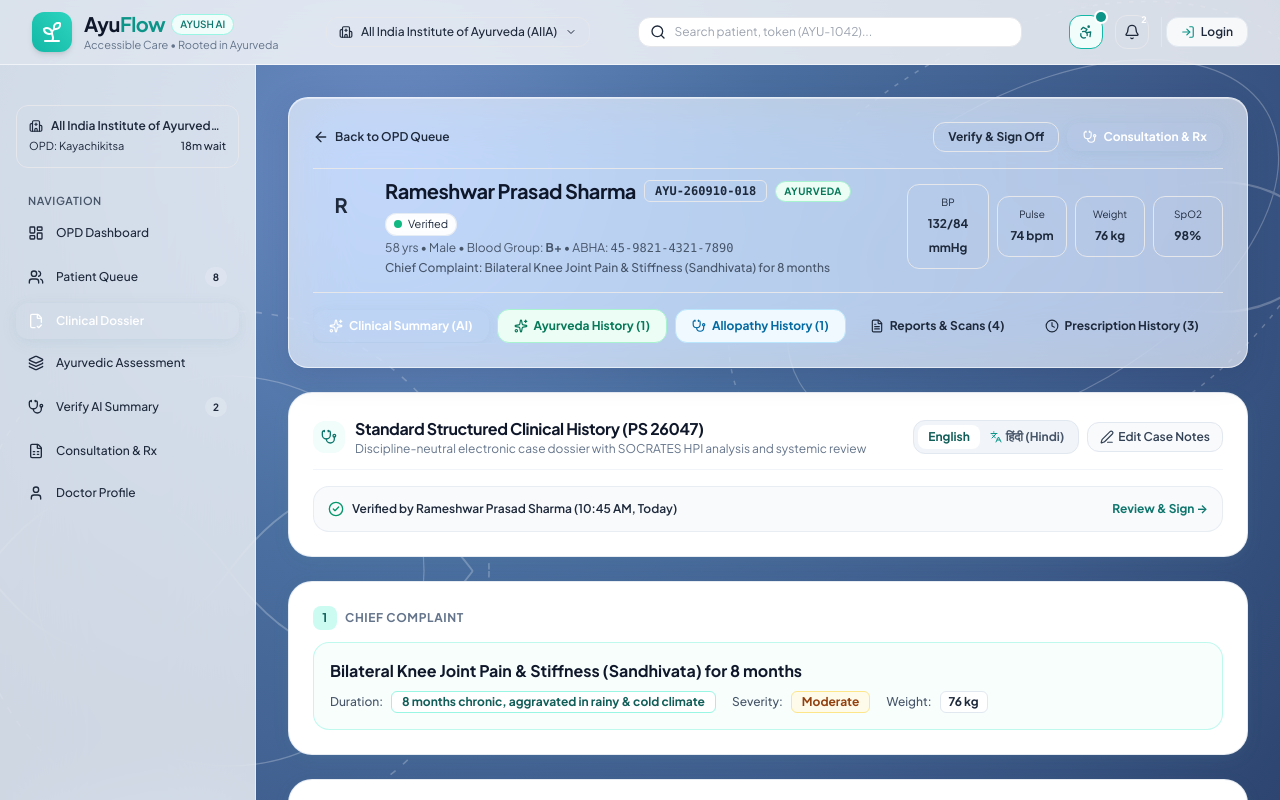
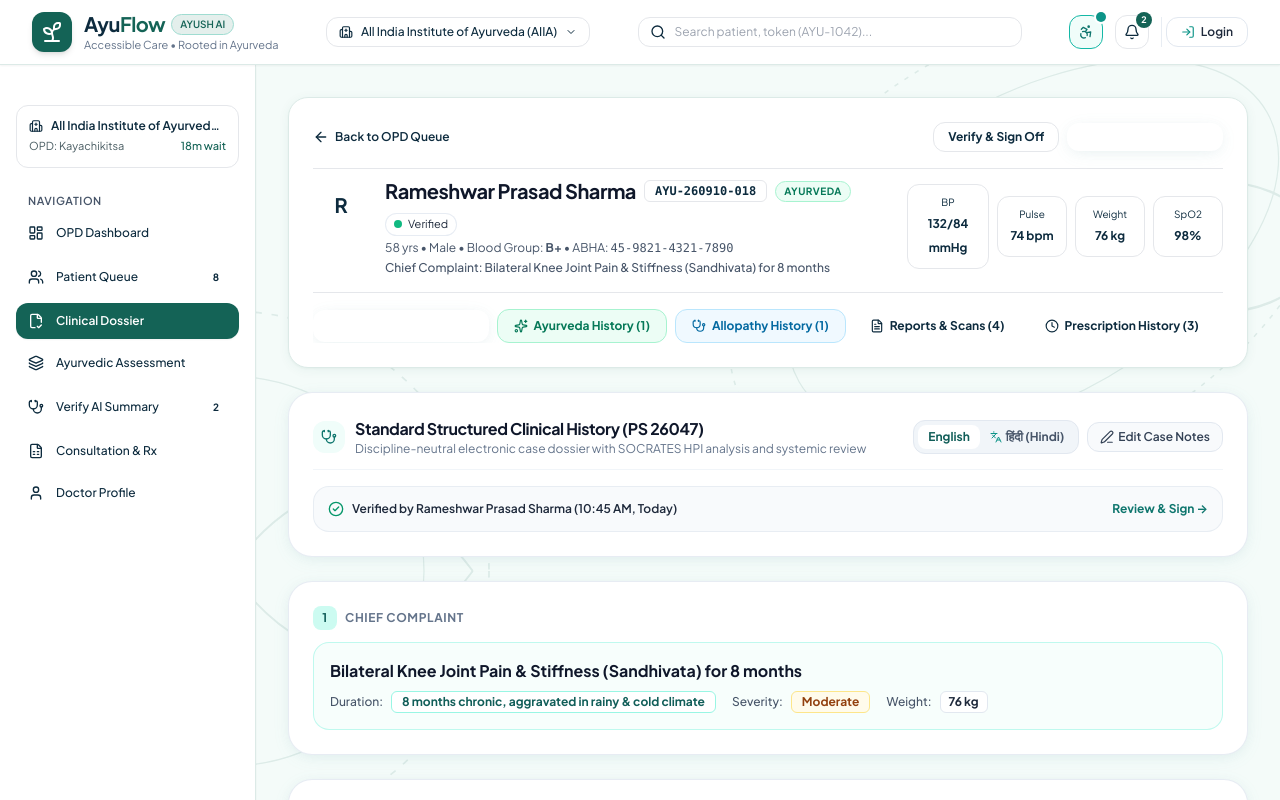
Before and after one commit to Yatimehta/aayuflow, a React (Vite) app: page /doctor/patient in a window 1280 px wide. Shown: the top 800 px of the page. Built offline with nearby package versions, Linux system fonts and the light colour scheme; a web font is replaced by a local one.

Commit message:
style: replace blue bg with brand green palette across entire app

```diff
--- a/src/App.tsx
+++ b/src/App.tsx
@@ -53,13 +53,13 @@ const AppShell: React.FC<{ children: React.ReactNode }> = ({ children }) => {
   const location = useLocation();
   const isAuthScreen = AUTH_PATHS.includes(location.pathname);
   return (
-    <div className="min-h-screen bg-cly-gradient text-slate-800 flex flex-col font-sans relative overflow-x-hidden selection:bg-teal-500 selection:text-white">
+    <div className="min-h-screen bg-[#F4FBF9] text-[#0D2B3E] flex flex-col font-sans relative overflow-x-hidden selection:bg-[#146356] selection:text-white">
       {!isAuthScreen && (
         <>
           {/* Subtle faint ambient DNA/geometric line texture in background (~8% opacity) */}
-          <div className="fixed inset-0 pointer-events-none z-0 overflow-hidden opacity-25">
+          <div className="fixed inset-0 pointer-events-none z-0 overflow-hidden opacity-10">
             <svg
-              className="absolute -bottom-24 -left-24 w-[650px] h-[650px] text-white stroke-current"
+              className="absolute -bottom-24 -left-24 w-[650px] h-[650px] stroke-[#146356]"
               fill="none"
               viewBox="0 0 400 400"
             >
@@ -69,7 +69,7 @@ const AppShell: React.FC<{ children: React.ReactNode }> = ({ children }) => {
               <path d="M50 200 Q125 300 200 200 T350 200" strokeWidth="1.2" />
             </svg>
             <svg
-              className="absolute -top-32 -right-32 w-[750px] h-[750px] text-white stroke-current"
+              className="absolute -top-32 -right-32 w-[750px] h-[750px] stroke-[#146356]"
               fill="none"
               viewBox="0 0 500 500"
             >
--- a/src/components/Navbar.tsx
+++ b/src/components/Navbar.tsx
@@ -64,19 +64,19 @@ export const Navbar: React.FC = () => {
   };
 
   return (
-    <header className="sticky top-0 z-40 bg-white/80 backdrop-blur-xl border-b border-white/60 shadow-xs transition-all">
+    <header className="sticky top-0 z-40 bg-white border-b border-[#DCEAE7] shadow-sm transition-all">
       <div className="max-w-7xl mx-auto px-4 sm:px-6 lg:px-8">
         <div className="flex items-center justify-between h-16 gap-4">
 
           {/* Logo & Brand */}
           <div className="flex items-center gap-3 cursor-pointer" onClick={() => navigate('/')}>
-            <div className="w-10 h-10 rounded-xl bg-gradient-to-tr from-teal-500 to-teal-400 flex items-center justify-center shadow-md text-white transition-transform hover:scale-105">
+            <div className="w-10 h-10 rounded-xl bg-[#146356] flex items-center justify-center shadow-md text-white transition-transform hover:scale-105">
               <Sprout className="w-6 h-6" />
             </div>
             <div>
               <div className="flex items-center gap-1.5">
-                <span className="text-xl font-bold tracking-tight text-slate-900">Ayu<span className="text-teal-600">Flow</span></span>
-                <span className="hidden sm:inline-flex items-center px-2 py-0.5 rounded-full text-[10px] font-semibold bg-teal-50 text-teal-700 border border-teal-200">
+                <span className="text-xl font-bold tracking-tight text-[#0D2B3E]">Ayu<span className="text-[#146356]">Flow</span></span>
+                <span className="hidden sm:inline-flex items-center px-2 py-0.5 rounded-full text-[10px] font-semibold bg-[#E4EFEC] text-[#146356] border border-[#9FDCD1]">
                   AYUSH AI
                 </span>
               </div>
@@ -282,7 +282,7 @@ export const Navbar: React.FC = () => {
               >
                 <Bell className="w-4 h-4" />
                 {unreadCount > 0 && (
-                  <span className="absolute -top-1 -right-1 w-4 h-4 bg-brand-teal-dark text-white text-[9px] font-bold rounded-full flex items-center justify-center">
+                  <span className="absolute -top-1 -right-1 w-4 h-4 bg-[#146356] text-white text-[9px] font-bold rounded-full flex items-center justify-center">
                     {unreadCount}
                   </span>
                 )}
@@ -338,14 +338,14 @@ export const Navbar: React.FC = () => {
                     className="flex items-center gap-2 px-2.5 py-1.5 rounded-xl border border-slate-200/80 bg-white/80 hover:bg-white text-left transition-all shadow-xs"
                     title="User Profile & Settings"
                   >
-                    <div className="w-8 h-8 rounded-xl bg-gradient-to-tr from-teal-500 to-teal-400 flex items-center justify-center text-white text-xs font-bold shadow-xs flex-shrink-0">
+                    <div className="w-8 h-8 rounded-xl bg-[#146356] flex items-center justify-center text-white text-xs font-bold shadow-xs flex-shrink-0">
                       {getInitials(currentUser.name)}
                     </div>
                     <div className="hidden sm:block text-left">
                       <p className="text-xs font-bold text-slate-800 leading-tight truncate max-w-[100px]">
                         {currentUser?.name ? currentUser.name.split(' ')[0] : 'User'}
                       </p>
-                      <p className="text-[10px] text-teal-700 font-extrabold uppercase leading-tight tracking-wider">
+                      <p className="text-[10px] text-[#146356] font-extrabold uppercase leading-tight tracking-wider">
                         {currentRole}
                       </p>
                     </div>
@@ -356,13 +356,13 @@ export const Navbar: React.FC = () => {
                     <div className="absolute right-0 mt-2 w-64 rounded-2xl bg-white shadow-soft-lg border border-slate-200/80 py-2 z-50 animate-in fade-in zoom-in-95">
                       <div className="px-4 py-3 border-b border-slate-100">
                         <div className="flex items-center gap-2.5">
-                          <div className="w-9 h-9 rounded-xl bg-gradient-to-tr from-teal-500 to-teal-400 flex items-center justify-center text-white text-xs font-bold shadow-xs flex-shrink-0">
+                          <div className="w-9 h-9 rounded-xl bg-[#146356] flex items-center justify-center text-white text-xs font-bold shadow-xs flex-shrink-0">
                             {getInitials(currentUser.name)}
                           </div>
                           <div className="overflow-hidden">
                             <p className="text-xs font-bold text-slate-900 truncate">{currentUser.name}</p>
                             <div className="flex items-center gap-1.5 mt-0.5">
-                              <span className="text-[10px] px-1.5 py-0.2 rounded bg-teal-50 text-teal-700 font-bold uppercase tracking-wider border border-teal-200">
+                              <span className="text-[10px] px-1.5 py-0.2 rounded bg-[#E4EFEC] text-[#146356] font-bold uppercase tracking-wider border border-[#9FDCD1]">
                                 {currentRole}
                               </span>
                               {currentUser.abhaId && (
--- a/src/components/Sidebar.tsx
+++ b/src/components/Sidebar.tsx
@@ -74,7 +74,7 @@ export const Sidebar: React.FC<SidebarProps> = ({ role, isOpen = true, onClose }
       )}
 
       <aside
-        className={`fixed lg:static top-16 bottom-0 left-0 z-40 w-64 bg-white/75 backdrop-blur-2xl border-r border-white/50 shadow-sm flex flex-col justify-between transition-transform duration-200 ease-in-out ${
+        className={`fixed lg:static top-16 bottom-0 left-0 z-40 w-64 bg-white border-r border-[#DCEAE7] shadow-sm flex flex-col justify-between transition-transform duration-200 ease-in-out ${
           isOpen ? 'translate-x-0' : '-translate-x-full lg:translate-x-0'
         }`}
       >
@@ -96,15 +96,15 @@ export const Sidebar: React.FC<SidebarProps> = ({ role, isOpen = true, onClose }
           <div className="p-3 rounded-xl bg-brand-bg border border-brand-border">
             <div className="flex items-center gap-2 text-xs font-semibold text-brand-heading">
               <Hospital className="w-3.5 h-3.5 text-brand-teal-dark flex-shrink-0" />
-              <span className="truncate">{selectedHospital.name}</span>
+              <span className="truncate text-[#0D2B3E]">{selectedHospital.name}</span>
             </div>
-            <div className="mt-1 flex items-center justify-between text-[11px] text-brand-muted">
+            <div className="mt-1 flex items-center justify-between text-[11px] text-[#4A5D63]">
               <span>
                 {role === 'worker'
                   ? 'Desk: AYUSH-A1'
                   : (currentUser?.discipline === 'Allopathy' ? 'OPD: General Med' : 'OPD: Kayachikitsa')}
               </span>
-              <span className="text-brand-teal-dark font-medium">{selectedHospital.currentWaitMinutes}m wait</span>
+              <span className="text-[#146356] font-medium">{selectedHospital.currentWaitMinutes}m wait</span>
             </div>
           </div>
 
@@ -124,8 +124,8 @@ export const Sidebar: React.FC<SidebarProps> = ({ role, isOpen = true, onClose }
                   className={({ isActive }) =>
                     `flex items-center justify-between px-3 py-2.5 rounded-xl text-xs font-medium transition-all ${
                       isActive
-                        ? 'bg-brand-teal text-white shadow-soft font-semibold'
-                        : 'text-brand-heading hover:bg-brand-teal-light/60 hover:text-brand-teal-dark'
+                        ? 'bg-[#146356] text-white shadow-sm font-semibold'
+                        : 'text-[#0D2B3E] hover:bg-[#E4EFEC] hover:text-[#146356]'
                     }`
                   }
                 >
@@ -150,7 +150,7 @@ export const Sidebar: React.FC<SidebarProps> = ({ role, isOpen = true, onClose }
         </div>
 
         {/* Footer info strip */}
-        <div className="p-4 border-t border-brand-border bg-brand-bg/50">
+        <div className="p-4 border-t border-[#DCEAE7] bg-[#F4FBF9]">
           <div className="flex items-center gap-2">
             <div className="w-2 h-2 rounded-full bg-emerald-500 animate-pulse" />
             <span className="text-[11px] font-medium text-brand-body">HIS / ABDM Connected</span>
--- a/src/index.css
+++ b/src/index.css
@@ -78,20 +78,18 @@
    EXACT LIGHT GLASSMORPHISM DESIGN SYSTEM (Matches reference image)
    ========================================================================== */
 
-/* The primary page background gradient */
+/* The primary page background — now uses the brand mint-white token */
 .bg-cly-gradient {
-  background: radial-gradient(circle at 30% 20%, #6b8cc4 0%, #4a6fa0 35%, #3d5a8a 70%, #2d4570 100%) fixed;
+  background: #F4FBF9;
 }
 
-/* Primary Glass Card: Light frosted glass floating on the blue gradient */
+/* Primary Glass Card: Clean white card on the light background */
 .glass-card {
-  background: rgba(255, 255, 255, 0.65); /* lower opacity than current, let gradient show through more */
-  backdrop-filter: blur(28px) saturate(180%);
-  -webkit-backdrop-filter: blur(28px) saturate(180%);
-  border: 1px solid rgba(255, 255, 255, 0.6);
+  background: #FFFFFF;
+  border: 1px solid #DCEAE7;
   border-radius: 20px;
-  box-shadow: 0 8px 32px rgba(30, 41, 82, 0.15), inset 0 1px 0 rgba(255, 255, 255, 0.4);
-  color: #1E293B;
+  box-shadow: 0 2px 12px rgba(20, 99, 86, 0.06), 0 1px 3px rgba(20, 99, 86, 0.04);
+  color: #0D2B3E;
 }
 
 .glass-card-hover {
@@ -99,37 +97,35 @@
 }
 .glass-card-hover:hover {
   transform: translateY(-2px);
-  box-shadow: 0 12px 36px rgba(0, 0, 0, 0.16);
-  border-color: rgba(255, 255, 255, 0.8);
+  box-shadow: 0 8px 28px rgba(20, 99, 86, 0.12);
+  border-color: #9FDCD1;
 }
 
-/* Nested Sub-Cards: Inside a glass panel, more opaque white with sharp delineation */
+/* Nested Sub-Cards */
 .glass-subcard {
-  background: rgba(255, 255, 255, 0.92);
-  border: 1px solid rgba(226, 232, 240, 0.85);
+  background: #F4FBF9;
+  border: 1px solid #DCEAE7;
   border-radius: 14px;
-  box-shadow: 0 2px 8px rgba(0, 0, 0, 0.04);
-  color: #1E293B;
+  box-shadow: 0 1px 4px rgba(20, 99, 86, 0.05);
+  color: #0D2B3E;
 }
 
-/* Top Stat Strip Pattern (matches reference header exactly) */
+/* Stat Strip */
 .stat-strip {
-  background: rgba(255, 255, 255, 0.82);
-  backdrop-filter: blur(24px);
-  -webkit-backdrop-filter: blur(24px);
-  border: 1px solid rgba(255, 255, 255, 0.65);
+  background: #FFFFFF;
+  border: 1px solid #DCEAE7;
   border-radius: 18px;
-  box-shadow: 0 6px 24px rgba(0, 0, 0, 0.10);
-  color: #1E293B;
+  box-shadow: 0 2px 8px rgba(20, 99, 86, 0.06);
+  color: #0D2B3E;
 }
 
-/* Callout Badge (matches the white pill callout on top right) */
+/* Callout Badge */
 .callout-badge {
-  background: rgba(255, 255, 255, 0.92);
-  border: 1px solid rgba(255, 255, 255, 0.8);
+  background: #FFFFFF;
+  border: 1px solid #DCEAE7;
   border-radius: 16px;
-  box-shadow: 0 4px 16px rgba(0, 0, 0, 0.08);
-  color: #1E293B;
+  box-shadow: 0 2px 8px rgba(20, 99, 86, 0.08);
+  color: #0D2B3E;
 }
 
 /* Risk Gradient Bar (smooth Green -> Yellow -> Orange -> Red) */
@@ -139,7 +135,7 @@
 
 /* Brand Button: Teal gradient with soft shadow */
 .btn-brand-primary {
-  background: linear-gradient(135deg, #76C7C0 0%, #4AA8A0 100%);
+  background: linear-gradient(135deg, var(--color-brand) 0%, var(--color-brand-hover) 100%);
   color: #FFFFFF;
   font-weight: 600;
   border-radius: 9999px;
@@ -147,8 +143,8 @@
   transition: all 0.2s ease;
 }
 .btn-brand-primary:hover {
-  background: linear-gradient(135deg, #65B8B1 0%, #3D968E 100%);
-  box-shadow: 0 6px 20px rgba(74, 168, 160, 0.45);
+  background: var(--color-brand-hover);
+  box-shadow: 0 6px 20px rgba(20, 99, 86, 0.45);
   transform: translateY(-1px);
 }
 
```
